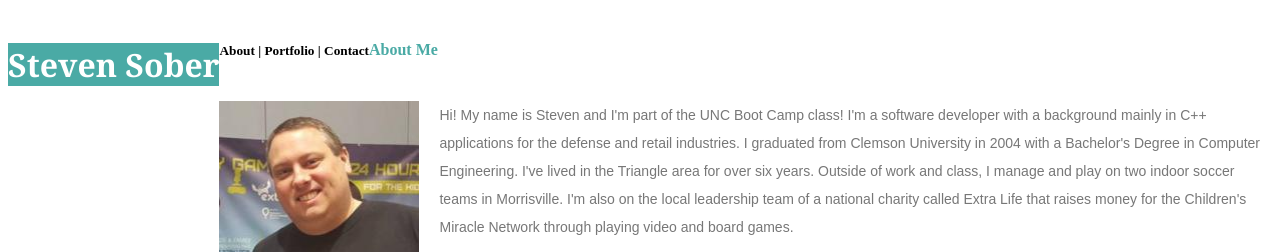
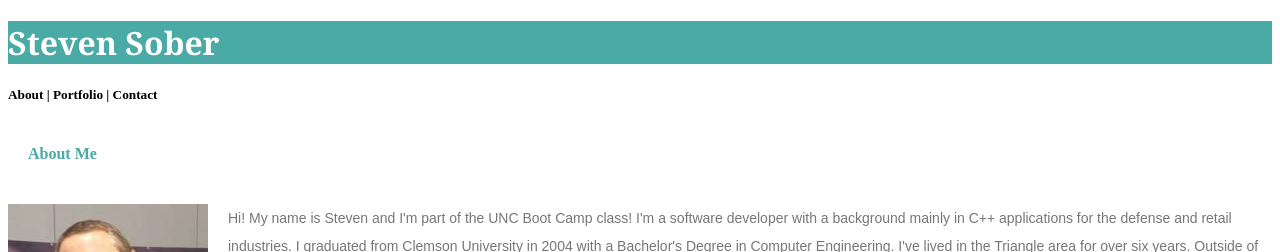
Before and after one commit to SobeDog007/Basic-Portfolio, a plain HTML site: page index.html in a window 1280 px wide. Shown: the top 252 px of the page. Drawn offline with Linux system fonts and the light colour scheme.

Commit message:
css update

```diff
--- a/assets/css/style.css
+++ b/assets/css/style.css
@@ -33,11 +33,10 @@ h1 {
 	font-family: 'Georgia', Times, 'Times New Roman', serif;
 	color: #ffffff;
 	background: #4aaaa5;
-	float: left;
 }
 
 #link-names {
-    float: left;
+
 }
 
 #about-box {
```
